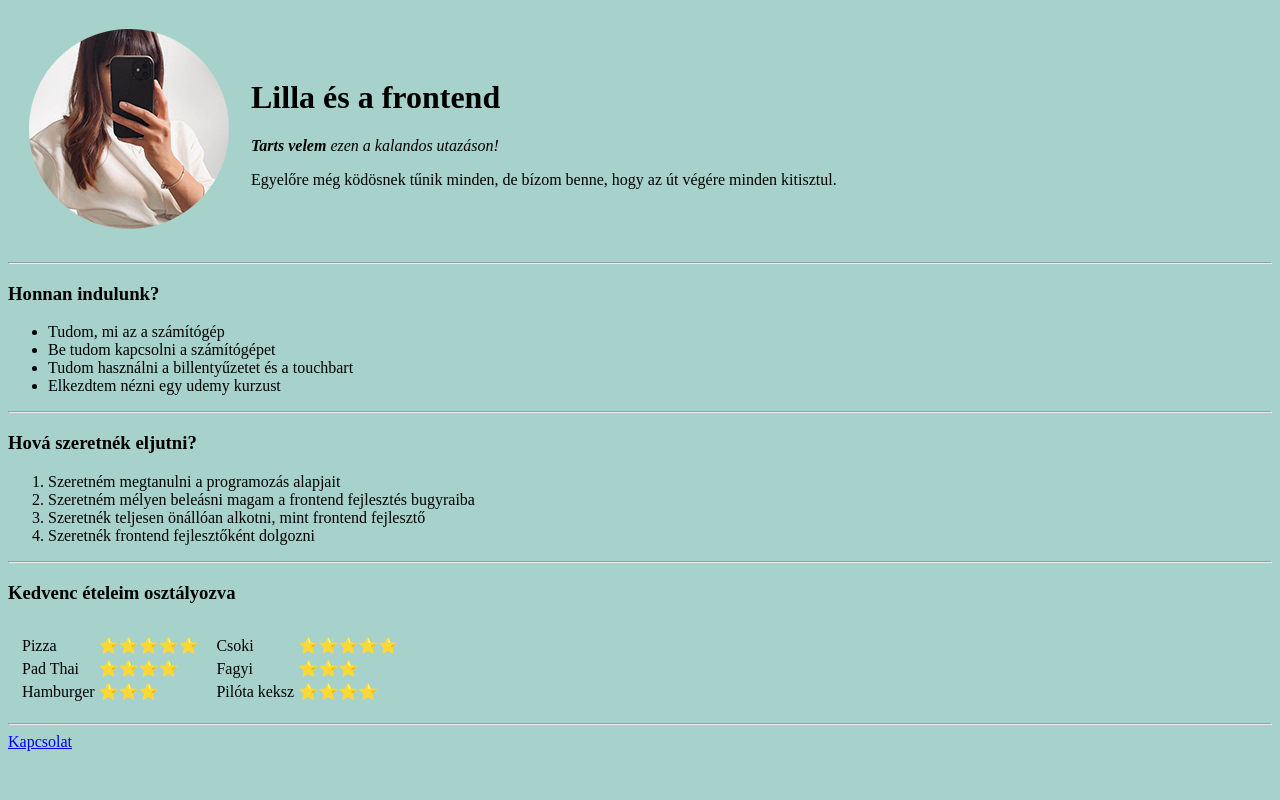
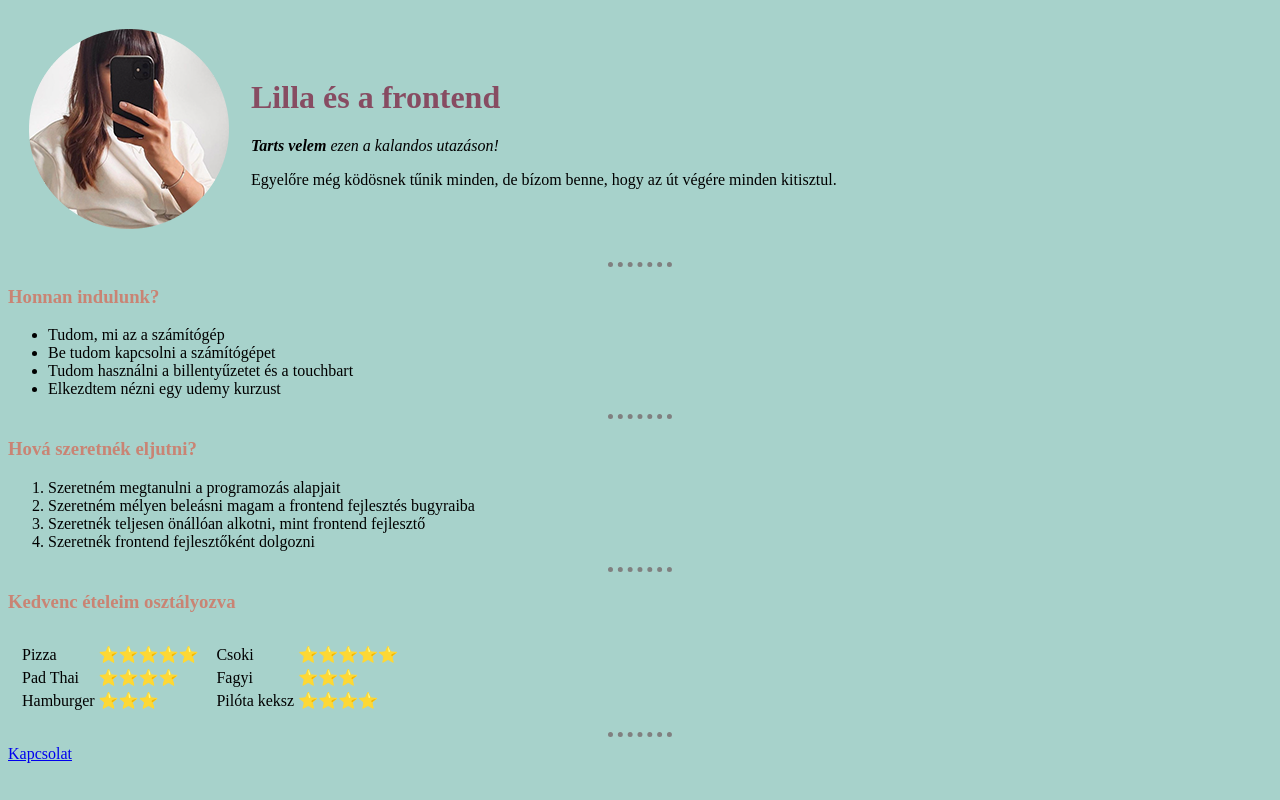
Before and after one commit to lillakranicz/tanulas, a plain HTML site: page index.html in a window 1280 px wide. Drawn offline with Linux system fonts and the light colour scheme.

Commit message:
Ismerkedés a CSS-sel

```diff
--- /dev/null
+++ b/css/styles.css
@@ -0,0 +1,18 @@
+body {
+    background-color: #A7D2CB;
+  }
+
+hr {
+    border-color: grey;
+    border-style: dotted none none;
+    border-width: 5px;
+    width: 5%;
+  }
+
+h1 {
+    color: #874C62;
+  }
+
+h3 {
+    color: #C98474;
+  }
--- a/index.html
+++ b/index.html
@@ -4,9 +4,10 @@
 <head>
   <meta charset="utf-8">
   <title>💻 Lilla programozni tanul 💻</title>
+  <link rel="stylesheet" href="css/styles.css">
 </head>
 
-<body style="background-color: #A7D2CB">
+<body>
   <table cellspacing="20">
     <tr>
       <td><img src="images/lillaprofil.png" alt="Lilla instagram profilképe"></td>
```
Also changed, not shown: contact-me.html (+1 -0 lines).
